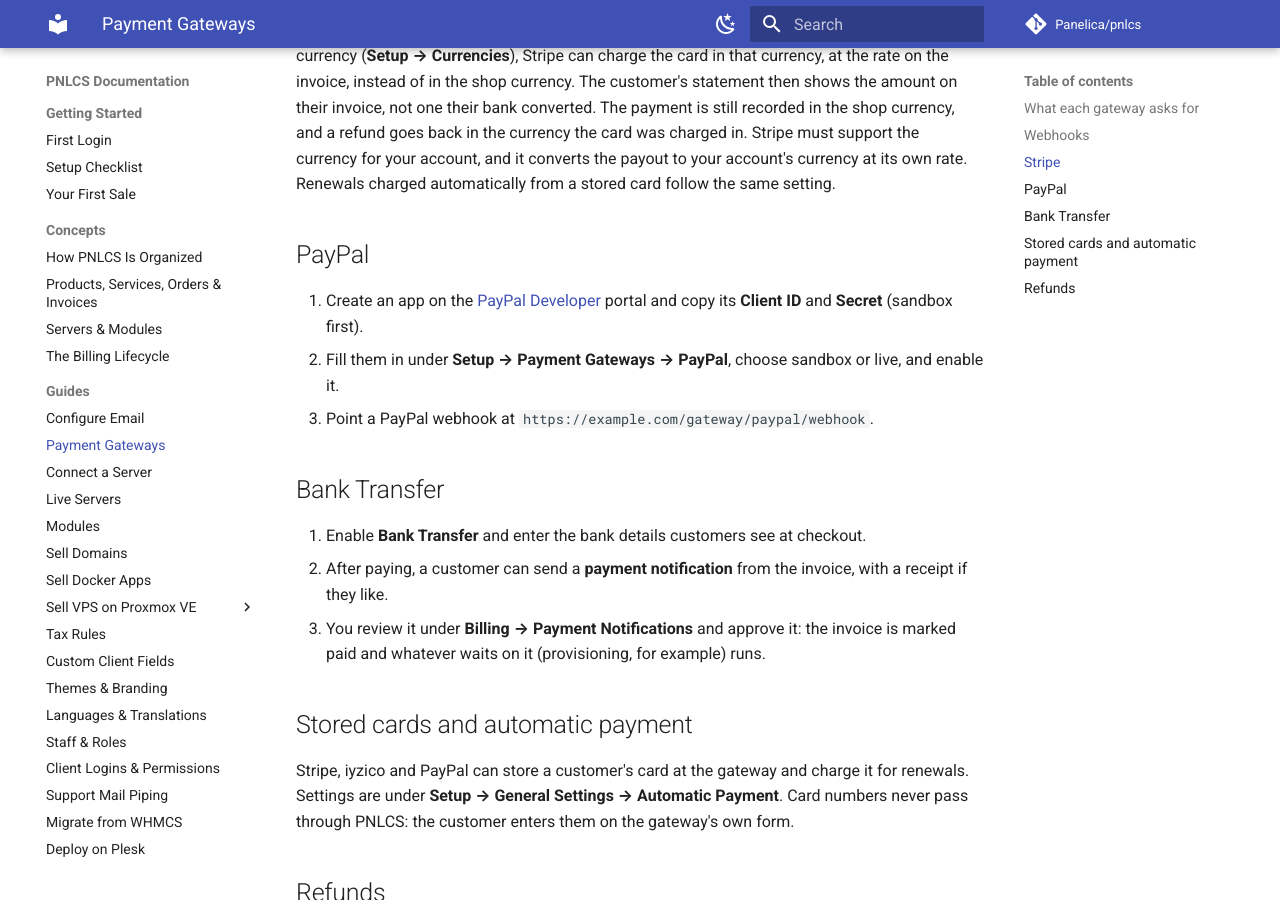
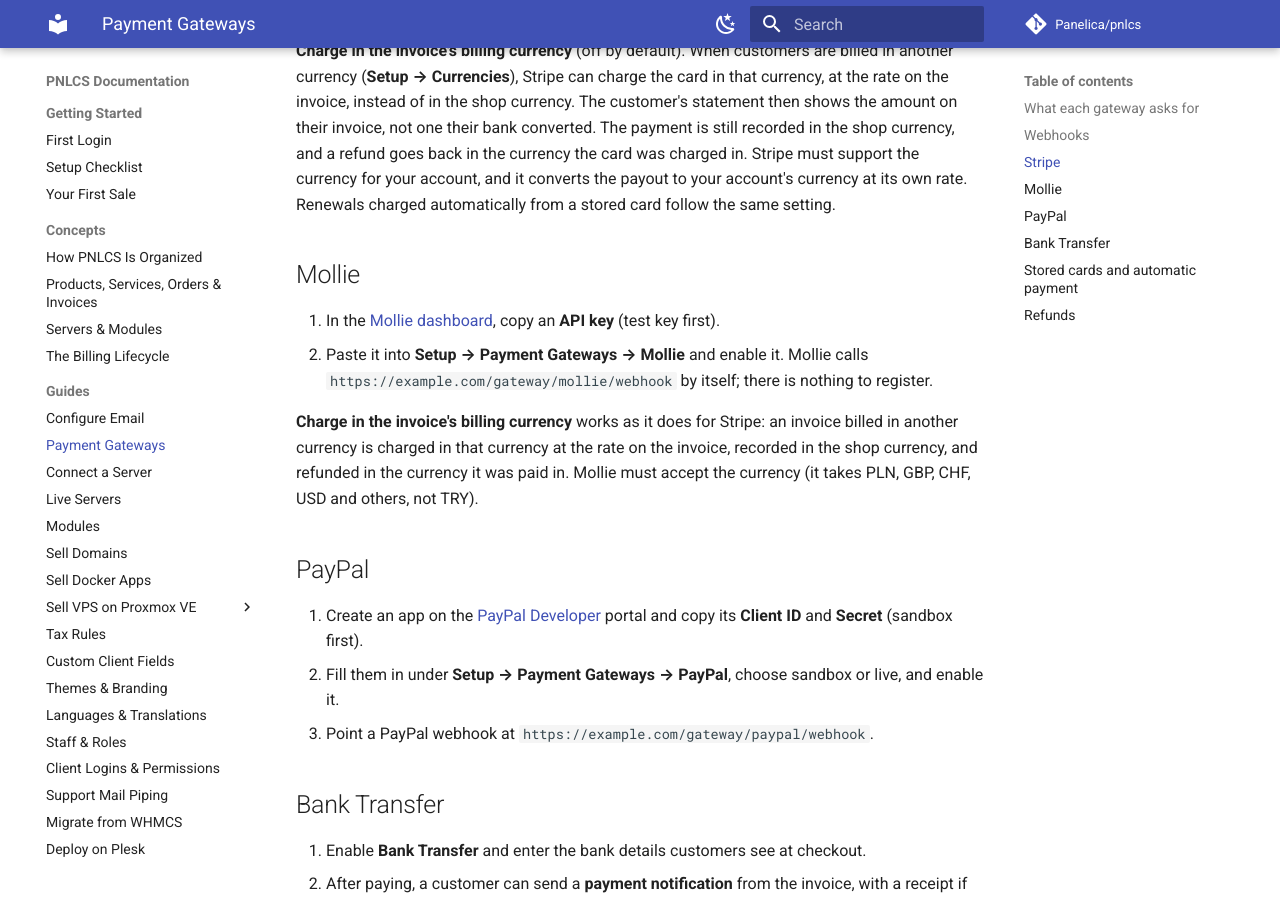
Before and after one commit to Panelica/pnlcs, an MkDocs documentation site: the page built from docs/guides/payment-gateways.md, in a window 1280 px wide and 900 px high, scrolled down 1674 px. Built offline with MkDocs 1.6.1 and Material for MkDocs 9.7.7, drawn with Linux system fonts in a browser that asks for light colours; comment, search, counter and statistics services are not loaded; some of the changed text lies outside the part shown.

Commit message:
docs(gateways): a Mollie section, with the billing-currency option

```diff
--- a/docs/guides/payment-gateways.md
+++ b/docs/guides/payment-gateways.md
@@ -17,7 +17,7 @@ gateway, fill in its keys, save and enable it.
 | **Stripe** | Publishable Key, Secret Key, Webhook Signing Secret | `/gateway/stripe/webhook` |
 | **PayPal** | PayPal Email, Client ID, Client Secret, Sandbox Mode | `/gateway/paypal/webhook` |
 | **Authorize.Net** | API Login ID, Transaction Key, Client Key (Accept.js), Test Mode | `/gateway/authorize/webhook` |
-| **Mollie** | Mollie API Key, Test Mode | `/gateway/mollie/webhook` |
+| **Mollie** | Mollie API Key, Test Mode, Charge in the invoice's billing currency | `/gateway/mollie/webhook` |
 | **Razorpay** | Key ID, Key Secret, Webhook Secret, Test Mode | `/gateway/razorpay/webhook` |
 | **Tpay** (Poland) | Open API Client ID, Open API Client Secret, Security Code, Sandbox Mode | `/gateway/tpay/webhook` |
 | **iyzico** (Turkey) | API key, Secret key, Sandbox, Instalments offered, Payment group, Let the customer store their card | none: the result comes back with the customer from iyzico's page |
@@ -61,6 +61,20 @@ Stripe must support the currency for your account, and it converts the payout
 to your account's currency at its own rate. Renewals charged automatically
 from a stored card follow the same setting.
 
+## Mollie
+
+1. In the [Mollie dashboard](https://my.mollie.com), copy an **API key** (test
+   key first).
+2. Paste it into **Setup → Payment Gateways → Mollie** and enable it. Mollie
+   calls `https://example.com/gateway/mollie/webhook` by itself; there is
+   nothing to register.
+
+**Charge in the invoice's billing currency** works as it does for Stripe: an
+invoice billed in another currency is charged in that currency at the rate on
+the invoice, recorded in the shop currency, and refunded in the currency it was
+paid in. Mollie must accept the currency (it takes PLN, GBP, CHF, USD and
+others, not TRY).
+
 ## PayPal
 
 1. Create an app on the [PayPal Developer](https://developer.paypal.com) portal
```
